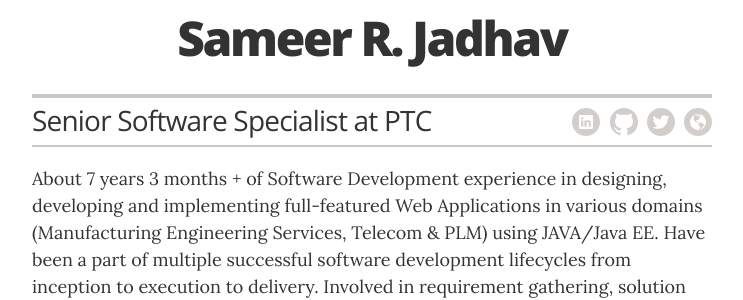
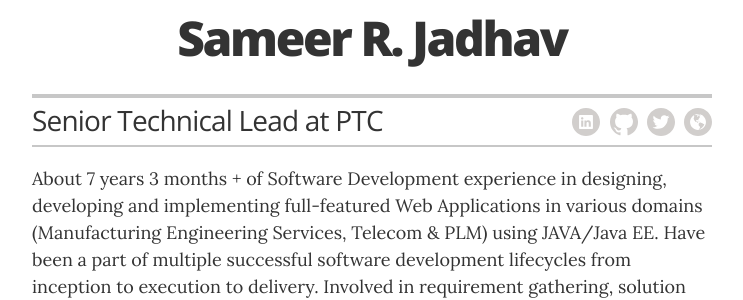
Before and after one commit to JadhavSameer/jadhavsameer.github.io, a Jekyll site: the page built from index.html, in a window 1280 px wide and 900 px high. Shown: the part 121-421 px from the top of the window, without its empty margins (268-1011 px from the left). Built offline with Jekyll 4.4.1, drawn with Linux system fonts in a browser that asks for light colours.

Commit message:
Update _config.yml

```diff
--- a/_config.yml
+++ b/_config.yml
@@ -15,7 +15,7 @@ sass:
 # Resume settings
 resume_avatar:                  "false"  #true, false, none
 resume_name:                    "Sameer R. Jadhav"
-resume_title:                   "Senior Software Specialist at PTC"
+resume_title:                   "Senior Technical Lead at PTC"
 
 # used for the contact button in _layouts/resume.html
 resume_contact_email:           "sameer.jadhav01@gmail.com"
```
